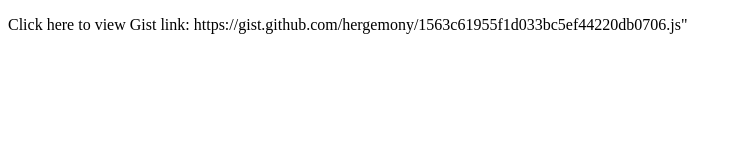
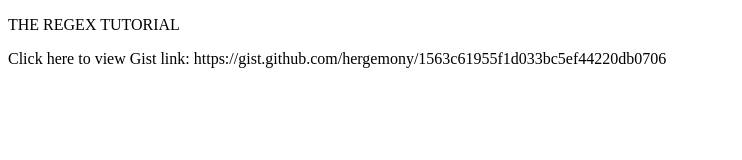
Before and after one commit to hergemony/theregextutorial, a plain HTML site: page index.html in a window 1280 px wide. Shown: the whole page, without its empty margins (0-742 px from the left). Drawn offline with Linux system fonts and the light colour scheme.

Commit message:
git edit

```diff
--- a/index.html
+++ b/index.html
@@ -4,12 +4,13 @@
     <meta charset="UTF-8">
     <meta http-equiv="X-UA-Compatible" content="IE=edge">
     <meta name="viewport" content="width=device-width, initial-scale=1.0">
-    <title>Document</title>
+    <title>THE REGEX TUTORIAL</title>
 </head>
 <body>
+    <p> THE REGEX TUTORIAL </p>
     <p> Click here to view Gist link:
 
-  https://gist.github.com/hergemony/1563c61955f1d033bc5ef44220db0706.js"
+  https://gist.github.com/hergemony/1563c61955f1d033bc5ef44220db0706
     </p>
 
 </body>
```
